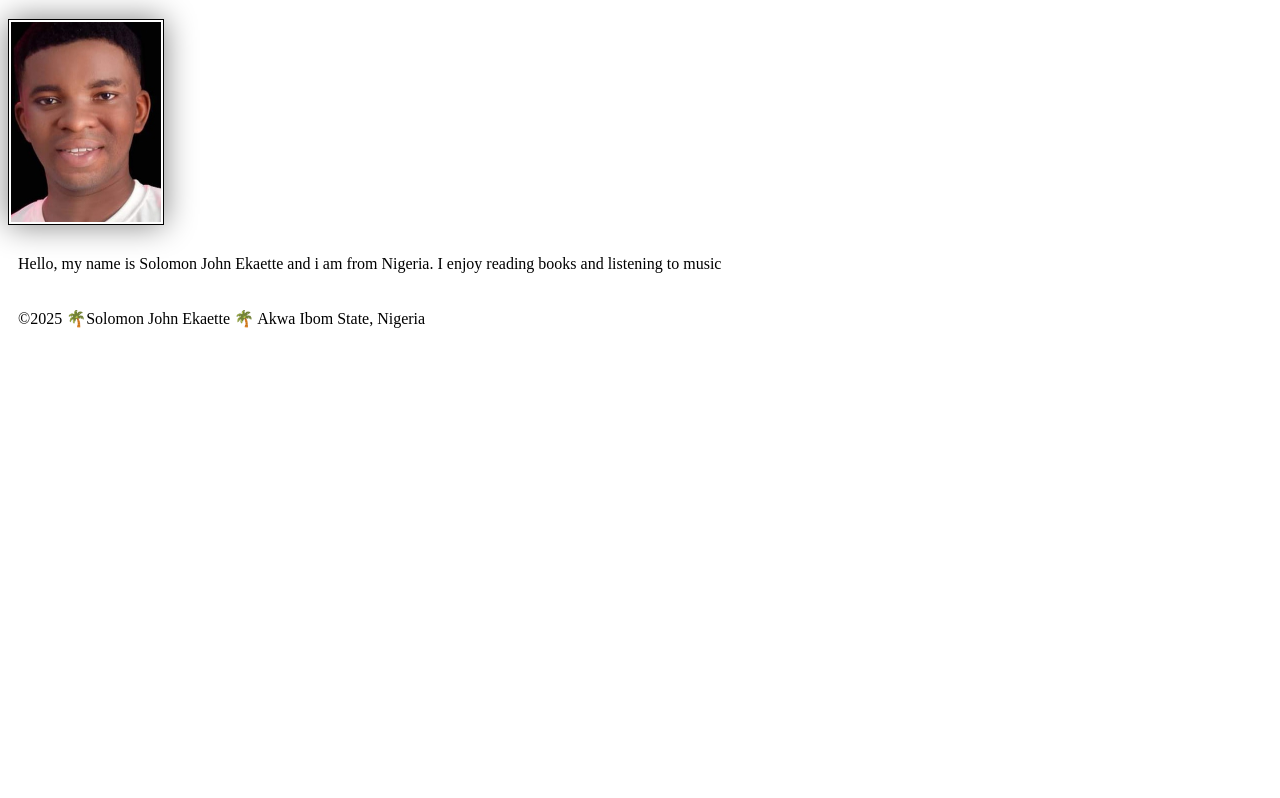
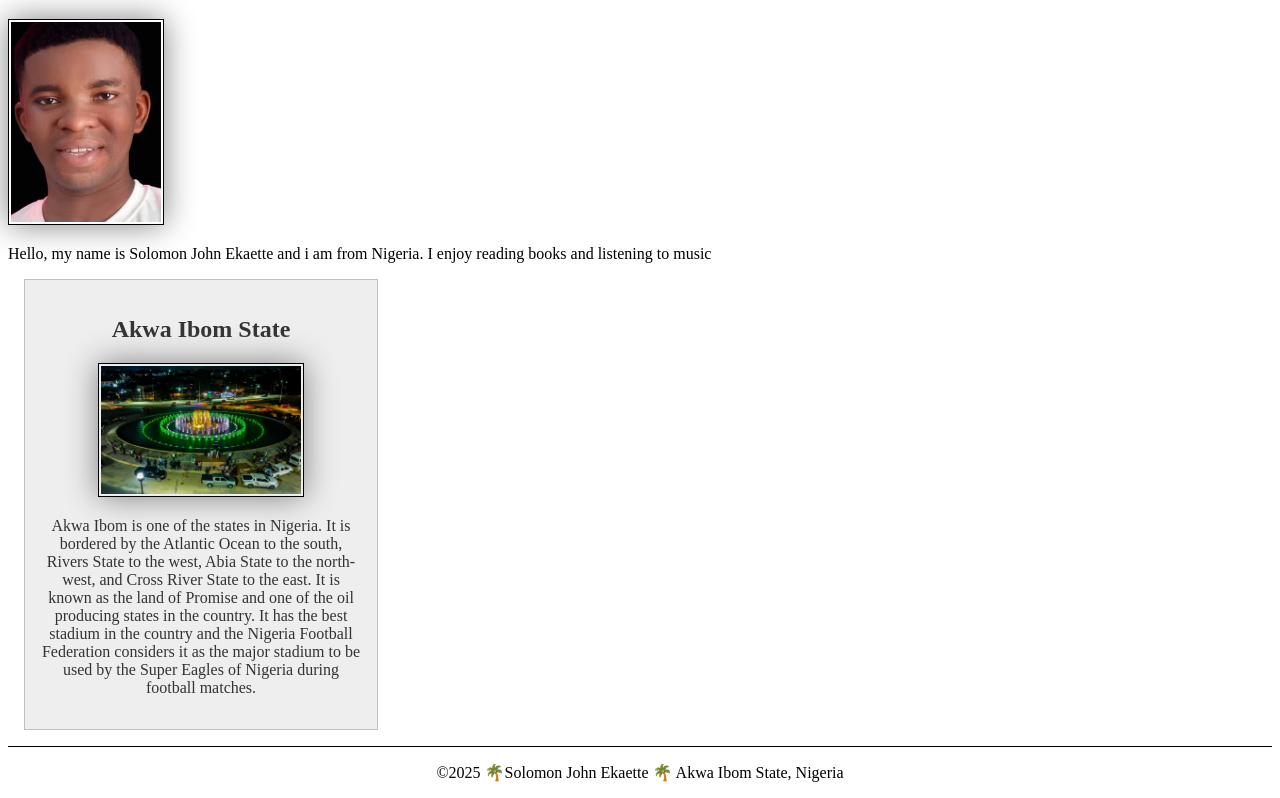
Before and after one commit to solab59-pro/wdd130, a plain HTML site: page index.html in a window 1280 px wide. Shown: the part 205-1003 px from the top of the page. Before the commit the page ends 800 px from the top, so only its background shows below. Drawn offline with Linux system fonts and the light colour scheme.

Commit message:
week02 assignment

```diff
--- a/index.html
+++ b/index.html
@@ -4,6 +4,8 @@
         <meta charset="utf-8">
         <meta name="viewport" content="width=device-width,initial-scale=1.0">
         <title>Solomon John Ekaette | WDD 130</title>
+        <meta name="description" content="Solomon John Ekaette | WDD 130 | Enhancing My Course Home Page.">
+        <meta name="author" content="Solomon John Ekaette">
         <link rel="stylesheet" href="styles/styles.css">
     </head>
     <body>
@@ -18,6 +20,11 @@
             <img src="images/profile.jpg" alt="Hello my name is John Solomon Ekaette." width="200">
             <p>Hello, my name is Solomon John Ekaette and i am from Nigeria. I enjoy reading books and listening to music</p>
         </main>
+        <aside>
+            <h2>Akwa Ibom State</h2>
+            <img src="images/akwaibom.jpg" alt="Akwa Ibom, Uyo Capital City, Four Lane Roundabout">
+            <p>Akwa Ibom is one of the states in Nigeria. It is bordered by the Atlantic Ocean to the south, Rivers State to the west, Abia State to the north-west, and Cross River State to the east. It is known as the land of Promise and one of the oil producing states in the country. It has the best stadium in the country and the Nigeria Football Federation considers it as the major stadium to be used by the Super Eagles of Nigeria during football matches.</p>
+        </aside>
         <footer>
             <p>©2025 🌴Solomon John Ekaette 🌴 Akwa Ibom State, Nigeria</p>
         </footer>
--- a/styles/styles.css
+++ b/styles/styles.css
@@ -2,4 +2,29 @@ nav {background-color: darkblue; padding: 10px;}
 nav a {color: white; display: block; padding: 20px;}
 h1 {color: darkblue;}
 img {width: 150px; height: auto; border: 1px solid black; padding: 2px; box-shadow: 0 0 30px gray;}
-p {padding: 10px;}
+p {padding: 0;}
+main {max-width: 840px;}
+aside {width: 20rem;
+    margin: 1rem;
+    border: 1px solid rgb(0 0 0 / 0.2);
+    padding: 1rem;
+    background-color: #eee;
+    color: #333;
+    text-align: center;
+}
+
+aside img{
+    width: 200px;
+    height: auto;
+}
+
+main img {
+    width: 150px;
+    height: auto;
+}
+
+footer {
+    margin-top: 15px;
+    border-top: 1px solid #000;
+    text-align: center;
+}
```
Also changed, not shown: images/akwaibom.jpg (added).
